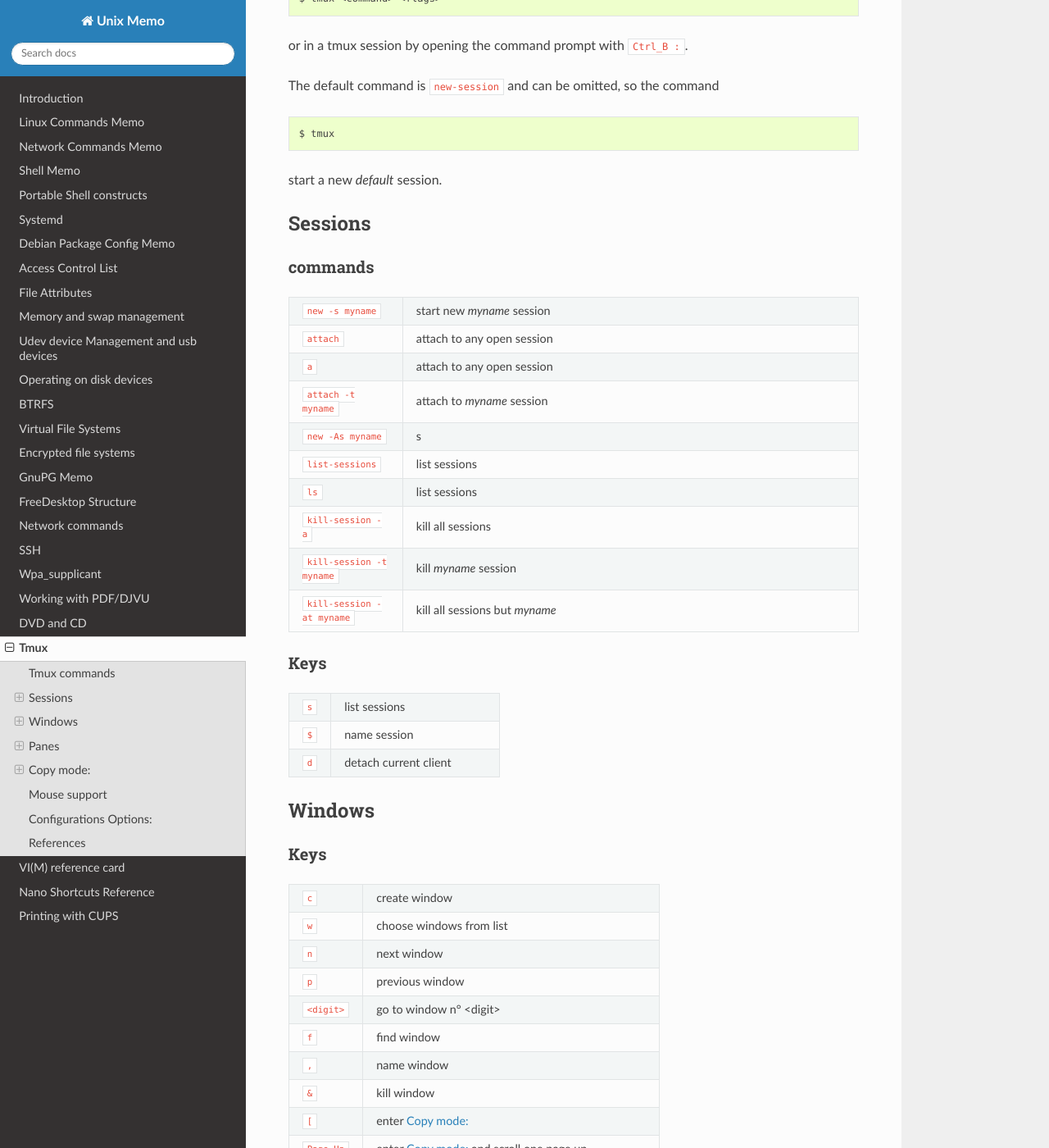
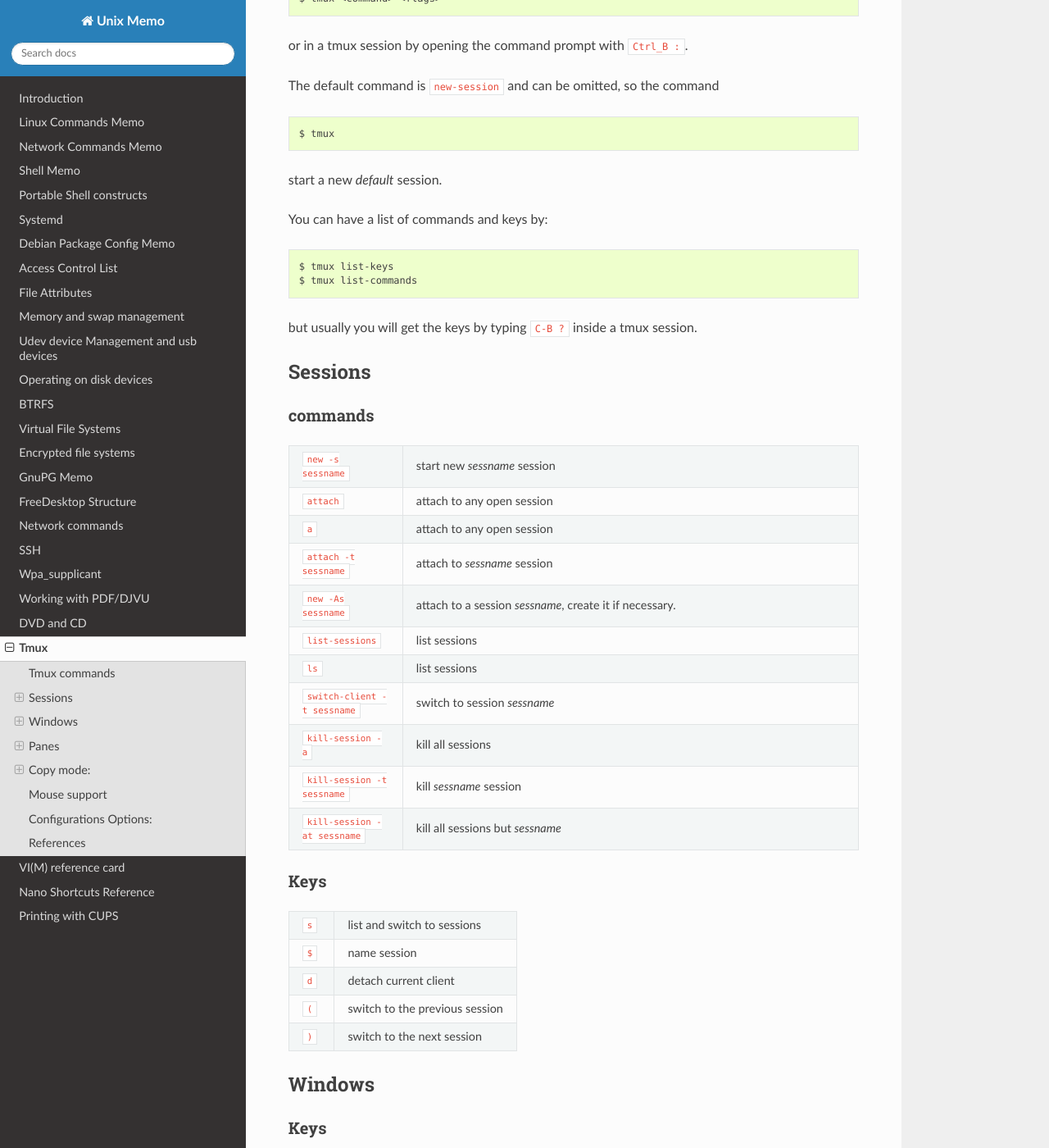
Before and after one commit to marczz/unix_memo, a Sphinx documentation site: the page built from source/tmux.rst, in a window 1280 px wide and 1400 px high, scrolled down 433 px. Shown: the whole window at 82% size. Built offline with Sphinx 7.4.7 and the Read the Docs theme 2.0.0, drawn with Linux system fonts in a browser that asks for light colours; pages that are not in the unit, such as notebooks, are missing from menus; the version number could not be read and is left out; some of the changed text lies outside the part shown.

Commit message:
tmux.rst: corrections.

```diff
--- a/source/tmux.rst
+++ b/source/tmux.rst
@@ -24,6 +24,14 @@
 
 start a new *default* session.
 
+You can have a list of commands and keys by:
+
+::
+
+    $ tmux list-keys
+    $ tmux list-commands
+
+but usually you will get the keys by typing ``C-B ?`` inside a tmux session.
 
 
 Sessions
@@ -36,16 +44,17 @@
    :widths: 20, 80
 
 
-   ``new -s myname``%start new *myname* session
+   ``new -s sessname``%start new *sessname* session
    ``attach``%attach to any open session
    ``a``%attach to any open session
-   ``attach -t myname``%attach to *myname* session
-   ``new -As myname``%s
+   ``attach -t sessname``%attach to *sessname* session
+   ``new -As sessname``%attach to a session *sessname*, create it if necessary.
    ``list-sessions``%list sessions
    ``ls``%list sessions
+   ``switch-client -t sessname``%switch to session *sessname*
    ``kill-session -a``%kill all sessions
-   ``kill-session -t myname``%kill  *myname* session
-   ``kill-session -at myname``%kill all sessions but *myname*
+   ``kill-session -t sessname``%kill  *sessname* session
+   ``kill-session -at sessname``%kill all sessions but *sessname*
 
 Keys
 ~~~~
@@ -54,10 +63,11 @@
    :delim: %
    :widths: 20, 80
 
-    ``s``%list sessions
+    ``s``%list and switch to sessions
     ``$``%name session
     ``d``%detach current client
-
+    ``(``%switch to the previous session
+    ``)``%switch to the next session
 
 Windows
 -------
@@ -218,7 +228,7 @@
      bind-key j choose-window 'join-pane -h -s "%%"'
      bind-key s choose-window 'join-pane -t "%%"'
 
-*take care that this* ``s`` *binding will hide the default* ``choose-tree``.
+*The* ``s`` *binding will hide the default binding for* ``choose-tree``.
 
 ..  _copy mode:
 
```
